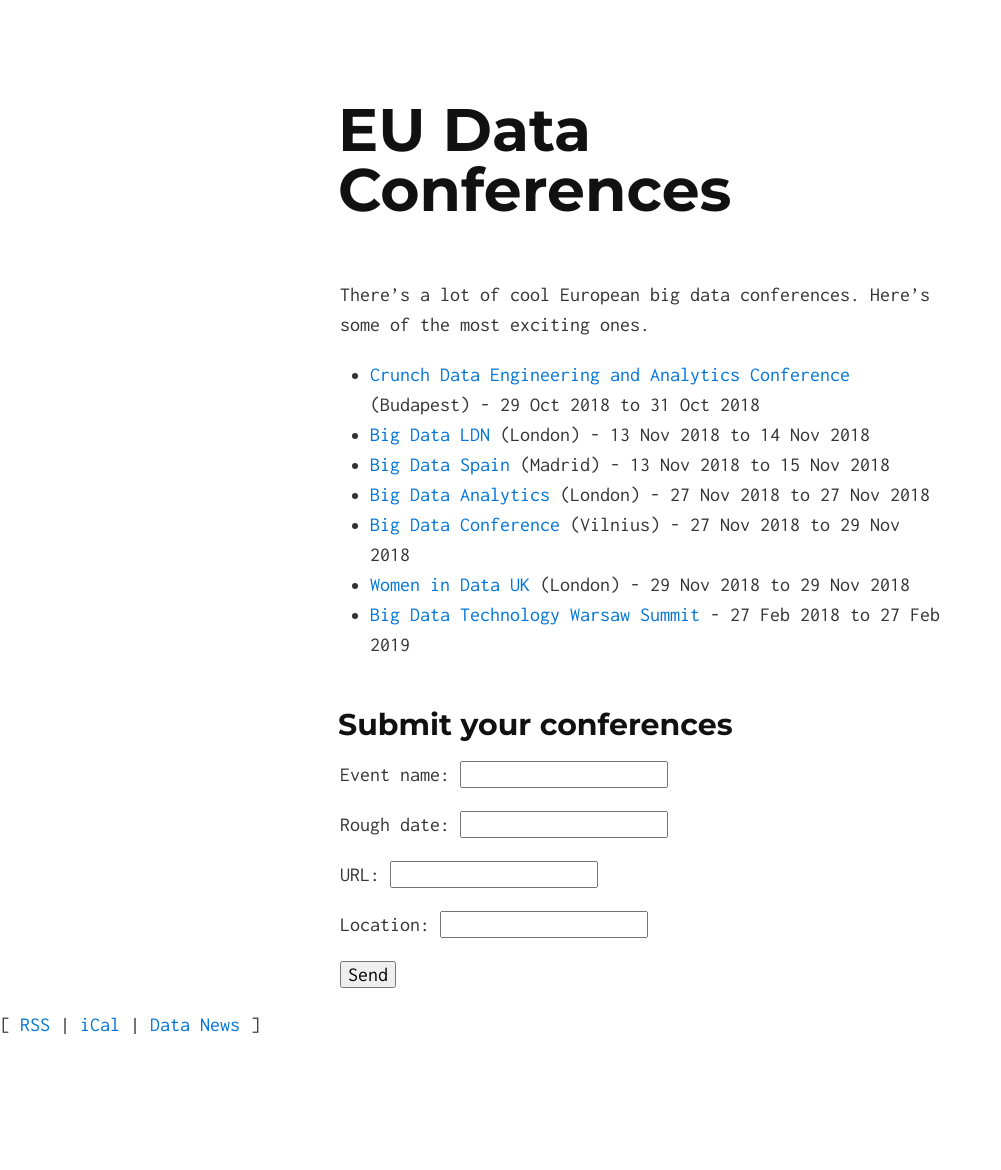
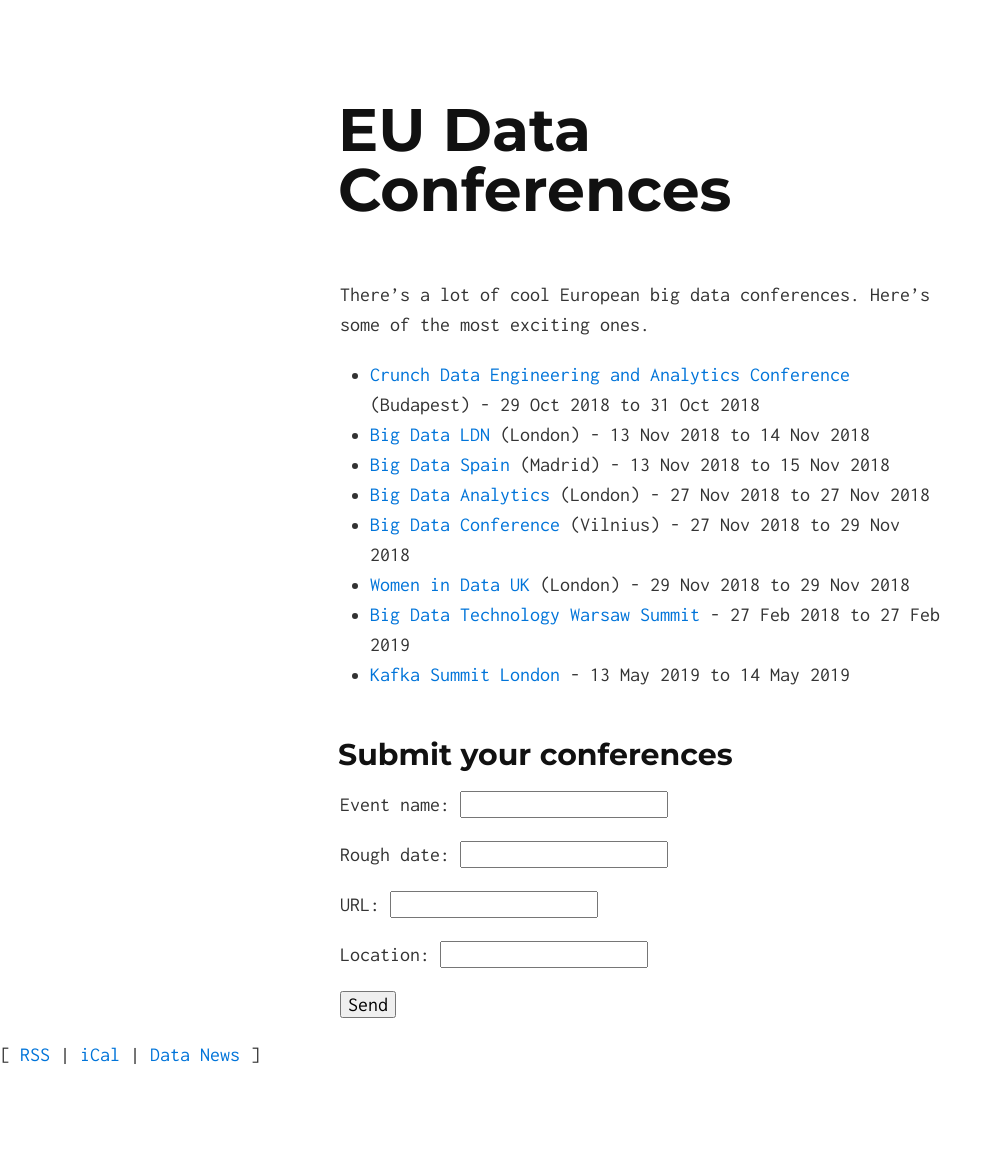
Before and after one commit to eudataconf/eudataconf, a Jekyll site: the page built from index.md, in a window 1280 px wide. Shown: the whole page, without its empty margins (0-1001 px from the left). Built offline with Jekyll 4.4.1, drawn with Linux system fonts in a browser that asks for light colours; a script that is not in the unit is left out; before the commit the page ends 1140 px from its top, so only the background shows below that.

Commit message:
Add Kafka Summit London 2019

```diff
--- a/_data/conferences.yml
+++ b/_data/conferences.yml
@@ -47,3 +47,9 @@
     startdate: 2018-02-27
     uid: 38
     uri: 'http://getindata.com/become-speaker-big-data-technology-warsaw-2019/'
+  - name: Kafka Summit London
+    roughdate: 13-14 May 2019
+    startdate: 2019-05-13
+    enddate: 2019-05-14
+    uid: 40
+    uri: 'https://kafka-summit.org/events/kafka-summit-london-2019/'
```
